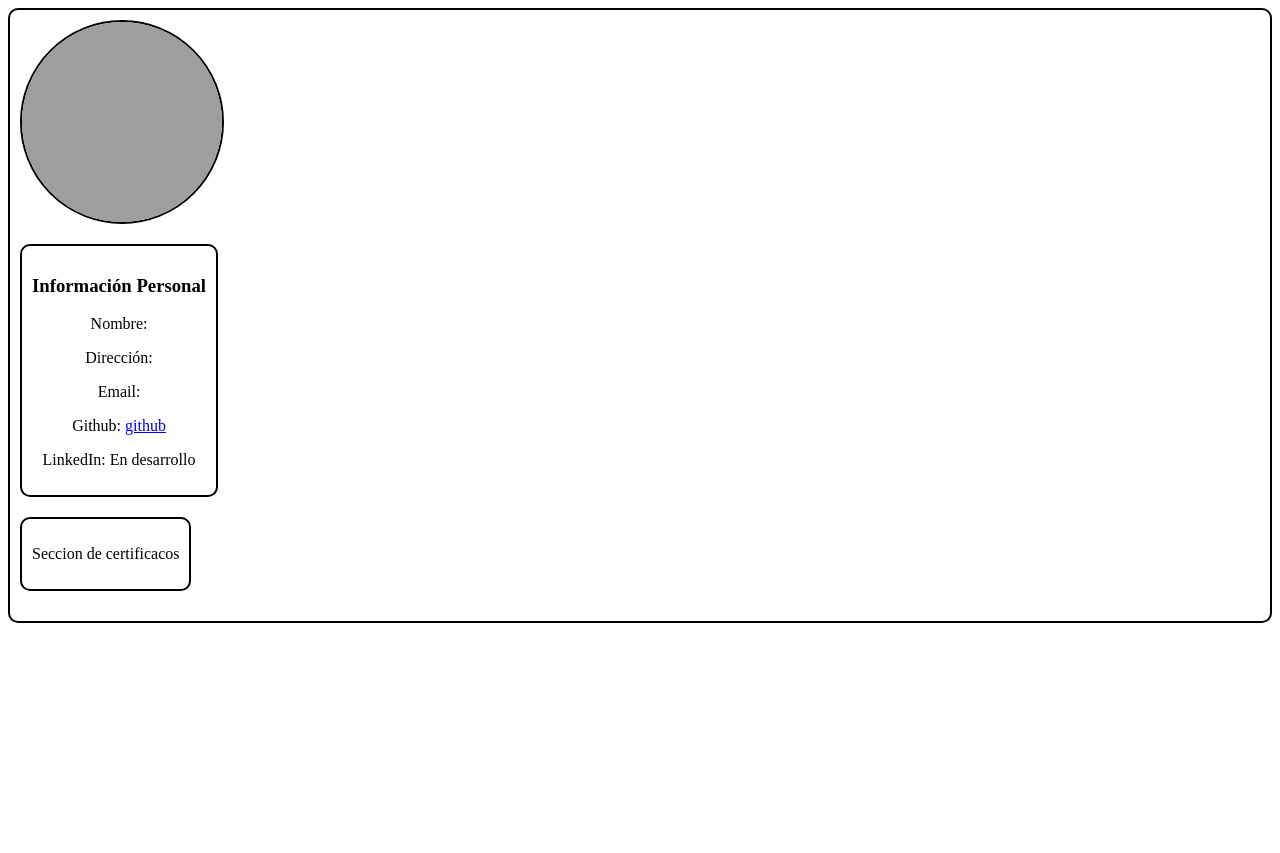
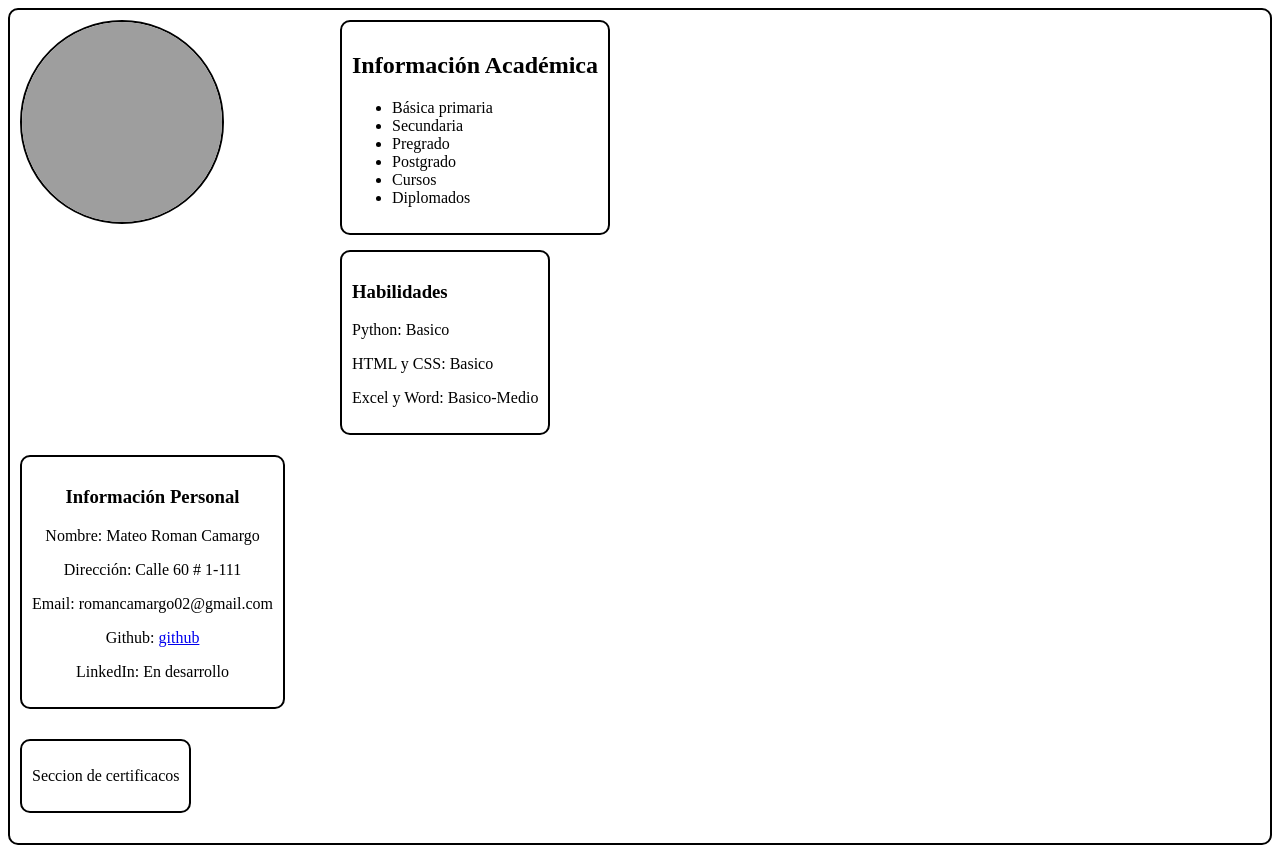
Before and after one commit to Mvteiio/HTML_S1_RomanMateo, a plain HTML site: page Dia2/index.html in a window 1280 px wide. Before the commit the page ends 800 px from the top, so only its background shows below. Drawn offline with Linux system fonts and the light colour scheme; grey boxes are pictures that could not be loaded.

Commit message:
Feat :rocket: Update

```diff
--- a/Dia2/index.html
+++ b/Dia2/index.html
@@ -4,22 +4,42 @@
     <meta charset="UTF-8">
     <meta name="viewport" content="width=device-width, initial-scale=1.0">
     <title>Hoja de vida</title>
+    <link rel="stylesheet" href="./style.css">
 </head>
 <body>
-    <div style="border: 2px solid black; padding: 10px; border-radius: 10px;">
-        <div style="width: 200px; border: 2px solid black; height: 200px; border-radius: 50%; overflow: hidden; margin-bottom: 20px;">
-            <img src="https://media.discordapp.net/attachments/1327251682660323343/1349019798608285806/IMG-20250224-WA0004.jpg?ex=67d19417&is=67d04297&hm=07e165c4eaa75cedbf82bfe5e10d3c6fe675a1d89aa6d318ae3202afc63525f3&=&format=webp&width=629&height=839" style="width: 100%; height: 100%; object-fit: cover;">
+    <div class="hojaVida">
+        <div class="fotoCara">
+            <img src="https://media.discordapp.net/attachments/1327251682660323343/1349343356911878176/20250228_172912.jpg?ex=67d2c16d&is=67d16fed&hm=7aa2c89dc64fd573c2fc30f5a6006e7073cb09dc14fe1aa974161a7906250183&=&format=webp&width=1290&height=1720" style="width: 100%; height: 100%; object-fit: cover;">
         </div>
-        <div style="border: 2px solid black; padding: 10px; border-radius: 10px; width: fit-content; text-align: center; margin-bottom: 20px;">
+        <div class="infoPersonal">
             <h3>Información Personal</h3>
-            <p>Nombre: </p>
-            <p>Dirección: </p>
-            <p>Email:</p>
+            <p>Nombre: Mateo Roman Camargo </p>
+            <p>Dirección: Calle 60 # 1-111</p>
+            <p>Email: romancamargo02@gmail.com</p>
             <p>Github: <a href="https://github.com/Mvteiio">github</a></p>
             <p>LinkedIn: En desarrollo</p>
         </div>
-        <div style="border: 2px solid black; padding: 10px; border-radius: 10px; width: fit-content; margin-bottom: 20px;">
+        <div class = "certificados">
             <p>Seccion de certificacos</p>
+        </div>
+        <div class="columnaCentral">
+            <div class="infoAcademica">
+                <h2>Información Académica</h2>
+                <ul>
+                    <li>Básica primaria</li>
+                    <li>Secundaria</li>
+                    <li>Pregrado</li>
+                    <li>Postgrado</li>
+                    <li>Cursos</li>
+                    <li>Diplomados</li>
+                </ul>
+            </div>
+            <div class="habilidades">
+                <h3>Habilidades</h3>
+                <p>Python: Basico</p>
+                <p>HTML y CSS: Basico</p>
+                <p>Excel y Word: Basico-Medio</p>
+            </div>
         </div>
     </div>
 </body>
--- /dev/null
+++ b/Dia2/style.css
@@ -0,0 +1,63 @@
+.hojaVida {
+    border: 2px solid black;
+    padding: 10px;
+    border-radius: 10px;
+    display: grid; /* Cambiamos a grid en lugar de flex */
+    grid-template-columns: 1fr 2fr 1fr; /* Tres columnas */
+    grid-gap: 20px;
+}
+
+.fotoCara {
+    width: 200px;
+    border: 2px solid black;
+    height: 200px;
+    border-radius: 50%;
+    overflow: hidden;
+    margin-bottom: 20px;
+}
+
+.infoPersonal {
+    border: 2px solid black;
+    padding: 10px;
+    border-radius: 10px;
+    width: fit-content;
+    text-align: center;
+    margin-bottom: 10px;
+    grid-column: 1;
+}
+
+
+div[style*="border: 2px solid"] { /* Para el div de información personal */
+    grid-column: 1;
+}
+
+.certificados {
+    border: 2px solid black;
+    padding: 10px;
+    border-radius: 10px;
+    width: fit-content;
+    margin-bottom: 20px;
+    grid-column: 1; /* Primera columna */
+}
+
+.columnaCentral {
+    grid-column: 2; /* Segunda columna */
+    display: flex;
+    flex-direction: column;
+    gap: 15px;
+    grid-row: 1;
+}
+
+.infoAcademica {
+    border: 2px solid black;
+    padding: 10px;
+    border-radius: 10px;
+    width: fit-content;
+}
+
+.habilidades {
+    border: 2px solid black;
+    padding: 10px;
+    border-radius: 10px;
+    width: fit-content;
+}
```
Also changed, not shown: Dia3/index.html (added, +31 -0 lines), Dia3/style.css (added, +9 -0 lines).
